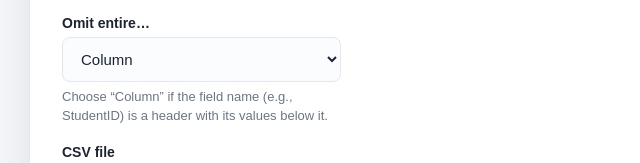
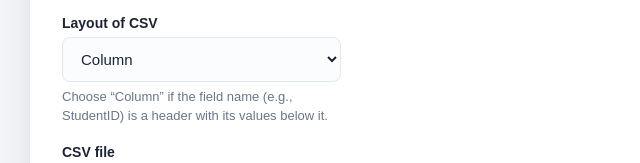
Before and after one commit to Krishna43324/Retriever-Essentials-Dashboard, a plain HTML site: page frontend/UploadData.html in a window 1280 px wide. Shown: the part 397-560 px from the top of the page, 291-931 px from the left. Drawn offline with Linux system fonts and the light colour scheme.

Commit message:
clarified field name

```diff
--- a/frontend/UploadData.html
+++ b/frontend/UploadData.html
@@ -38,7 +38,7 @@
             </div> -->
 
             <div class="field">
-                <label for="columnOrRow">Omit entire…</label>
+                <label for="columnOrRow">Layout of CSV</label>
                 <select id="columnOrRow">
                     <option value="Column" selected>Column</option>
                     <option value="Row">Row</option>
```
